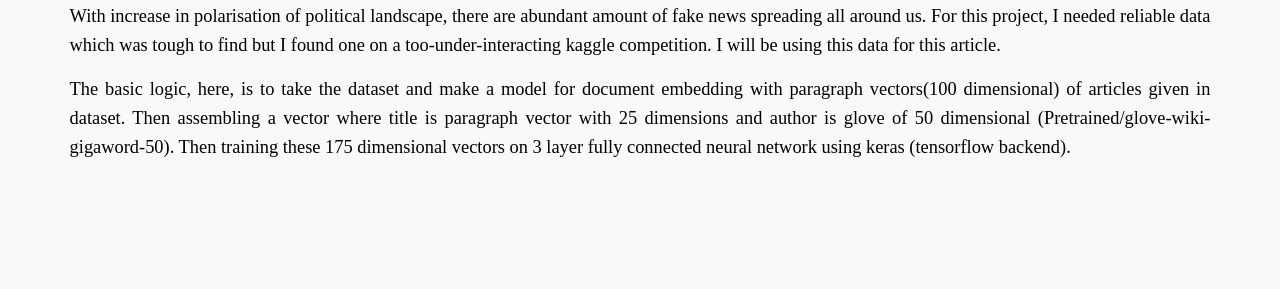
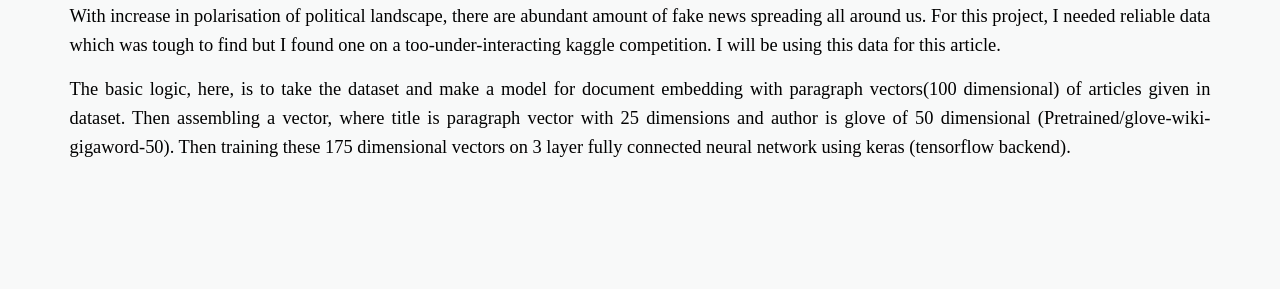
Before and after one commit to daftengineer/daftengineer.github.io, a Jekyll site: the page built from _posts/2018-09-20-detecting-fake-news.markdown, in a window 1280 px wide. Shown: the part 733-1022 px from the top of the page. Built offline with Jekyll 4.4.1, drawn with Linux system fonts in a browser that asks for light colours; nearby versions of some CDN libraries.

Commit message:
Update 2018-09-20-detecting-fake-news.markdown

```diff
--- a/_posts/2018-09-20-detecting-fake-news.markdown
+++ b/_posts/2018-09-20-detecting-fake-news.markdown
@@ -10,7 +10,7 @@ image-sm: https://daftengineer.github.io/media_assets/fakenews.jpg
 <div style="color:black;"><p></p>
 
 <p style="text-align:justify;">With increase in polarisation of political landscape, there are abundant amount of fake news spreading all around us. For this project, I needed reliable data which was tough to find but I found one on a too-under-interacting kaggle competition. I will be using this data for this article. </p>
-<p style="text-align:justify;">The basic logic, here, is to take the dataset and make a model for document embedding with paragraph vectors(100 dimensional) of articles given in dataset. Then assembling a vector where title is paragraph vector with 25 dimensions and author is glove of 50 dimensional (Pretrained/glove-wiki-gigaword-50). Then training these 175 dimensional vectors on 3 layer fully connected neural network using keras (tensorflow backend).</p>
+<p style="text-align:justify;">The basic logic, here, is to take the dataset and make a model for document embedding with paragraph vectors(100 dimensional) of articles given in dataset. Then assembling a vector, where title is paragraph vector with 25 dimensions and author is glove of 50 dimensional (Pretrained/glove-wiki-gigaword-50). Then training these 175 dimensional vectors on 3 layer fully connected neural network using keras (tensorflow backend).</p>
 <p style="text-align:justify;"></p>
 <p style="text-align:justify;"></p>
 <p style="text-align:justify;"></p>
```
